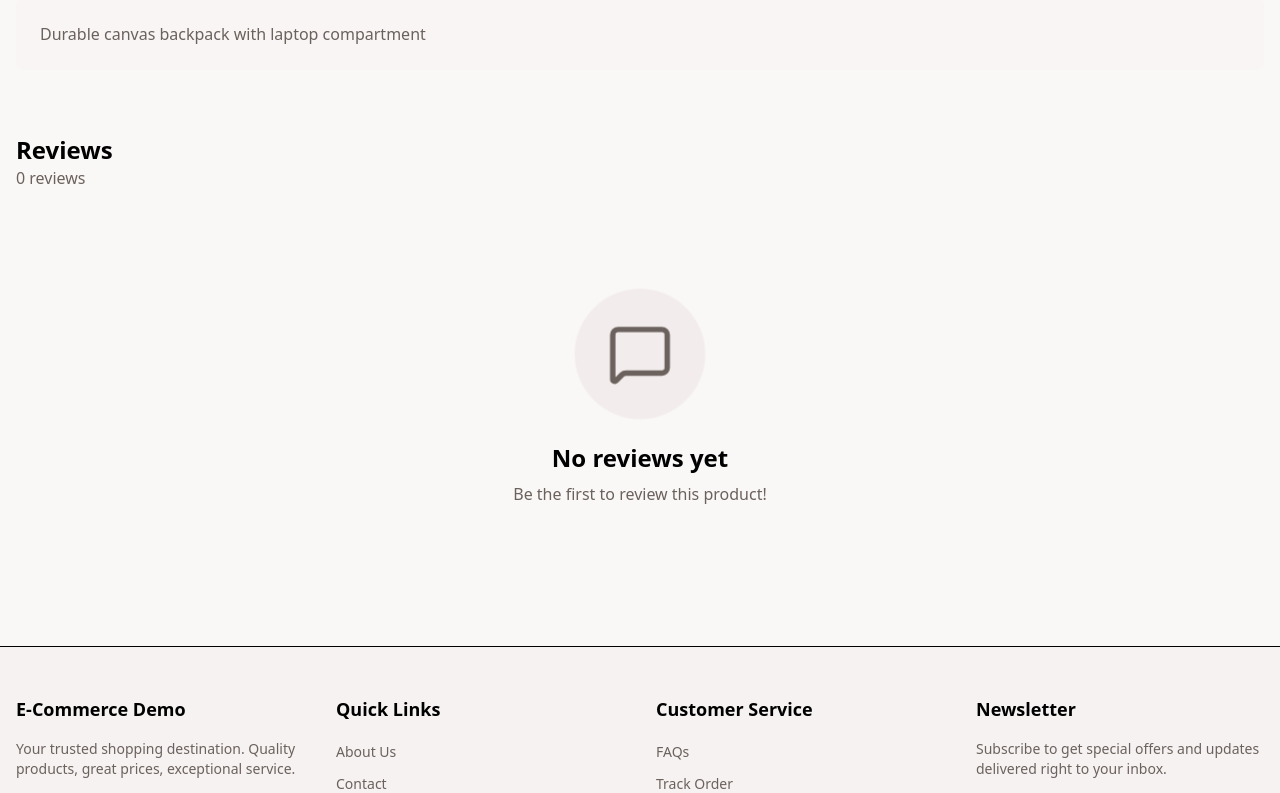
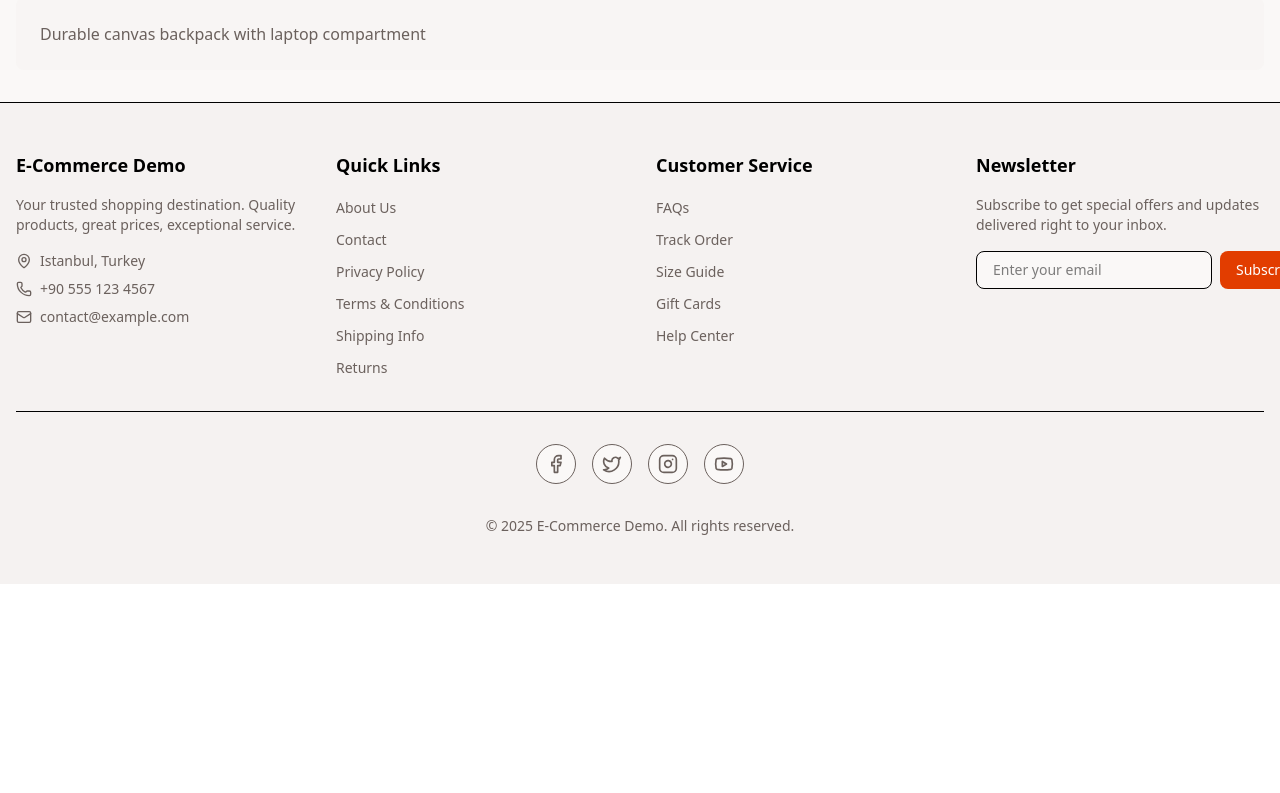
Before and after one commit to nexoyazilim/e-commerce-web, a React (Vite) app: page /product/canvas-backpack in a window 1280 px wide. Shown: the part 1140-1933 px from the top of the page. After the commit the page ends 1724 px from the top, so only its background shows below. Built offline with nearby package versions, Linux system fonts and the light colour scheme.

Commit message:
Update dependencies and improve README formatting; add @types/canvas-confetti, modify ProductPage to pass productId to ReviewSection.

```diff
--- a/package.json
+++ b/package.json
@@ -60,6 +60,7 @@
     "@testing-library/jest-dom": "^6.9.1",
     "@testing-library/react": "^16.3.0",
     "@testing-library/user-event": "^14.6.1",
+    "@types/canvas-confetti": "^1.9.0",
     "@types/node": "^24.6.0",
     "@types/react": "^19.1.16",
     "@types/react-dom": "^19.1.9",
--- a/src/pages/ProductPage.tsx
+++ b/src/pages/ProductPage.tsx
@@ -240,7 +240,7 @@ export function ProductPage() {
           </TabsContent>
 
           <TabsContent value="reviews" className="mt-6">
-            <ReviewSection reviewCount={product.reviewCount} />
+            <ReviewSection productId={product.id} />
           </TabsContent>
 
           <TabsContent value="shipping" className="mt-6">
@@ -279,11 +279,6 @@ export function ProductPage() {
           </div>
         </div>
       )}
-
-      {/* Reviews Section */}
-      <div className="mt-16">
-        <ReviewSection productId={product.id} />
-      </div>
     </div>
   );
 }
```
Also changed, not shown: 2 other files (tests, documents, lock files or other folders).
